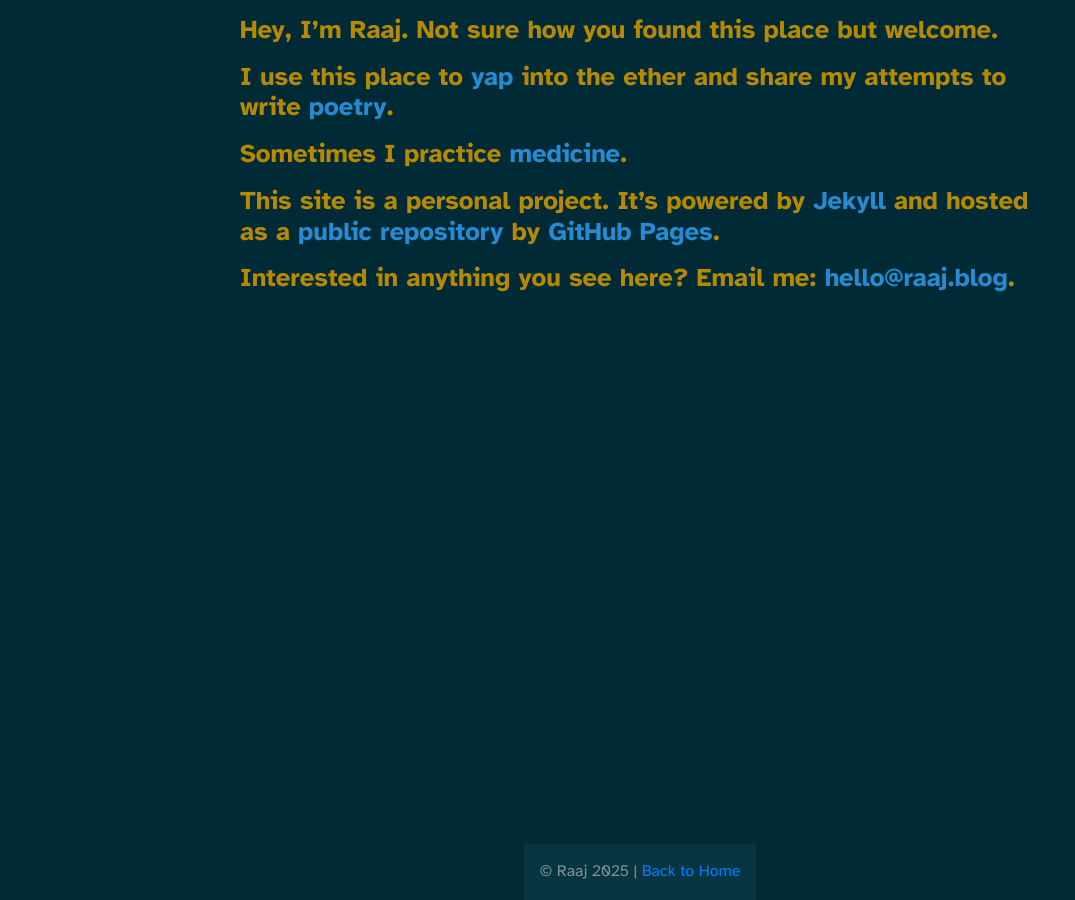
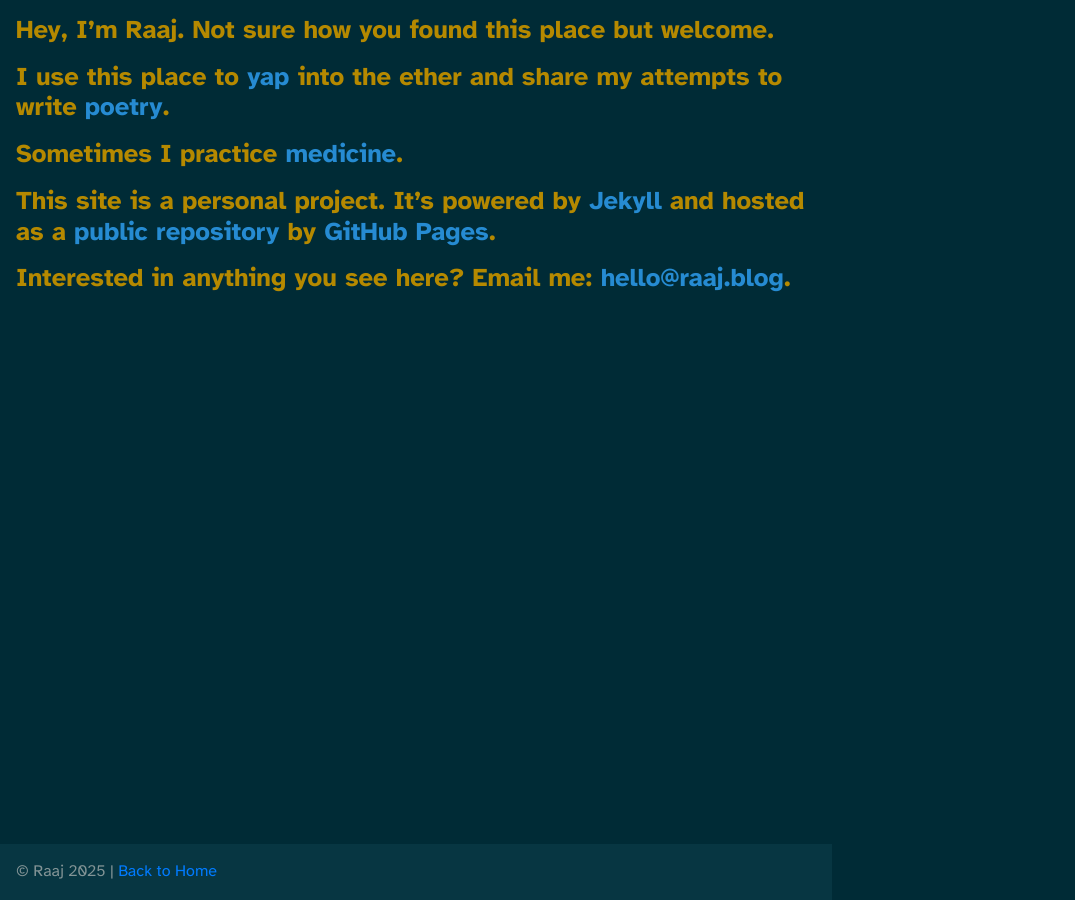
Before and after one commit to itsraaj/itsraaj.github.io, a Jekyll site: the page built from index.md, in a window 1280 px wide. Shown: the whole page, without its empty margins (0-1075 px from the left). Built offline with Jekyll 4.4.1, drawn with Linux system fonts in a browser that asks for light colours.

Commit message:
getting rid of auto

```diff
--- a/assets/css/style.css
+++ b/assets/css/style.css
@@ -64,7 +64,7 @@ body {
   padding: 1rem; /* Consistent padding */
   text-align: left; /* Left-align all content */
   max-width: 800px; /* Keep content width consistent */
-  margin: 0 auto; /* Center the content within the viewport */
+  margin: 0; /* Center the content within the viewport */
 }
 
 a {
@@ -113,7 +113,6 @@ footer {
   color: #839496; /* Footer text color */
   text-align: left; /* Align footer text to the left */
   max-width: 800px; /* Align with main content width */
-  margin: 0 auto; /* Keep consistent alignment */
 }
 
 footer a {
```
